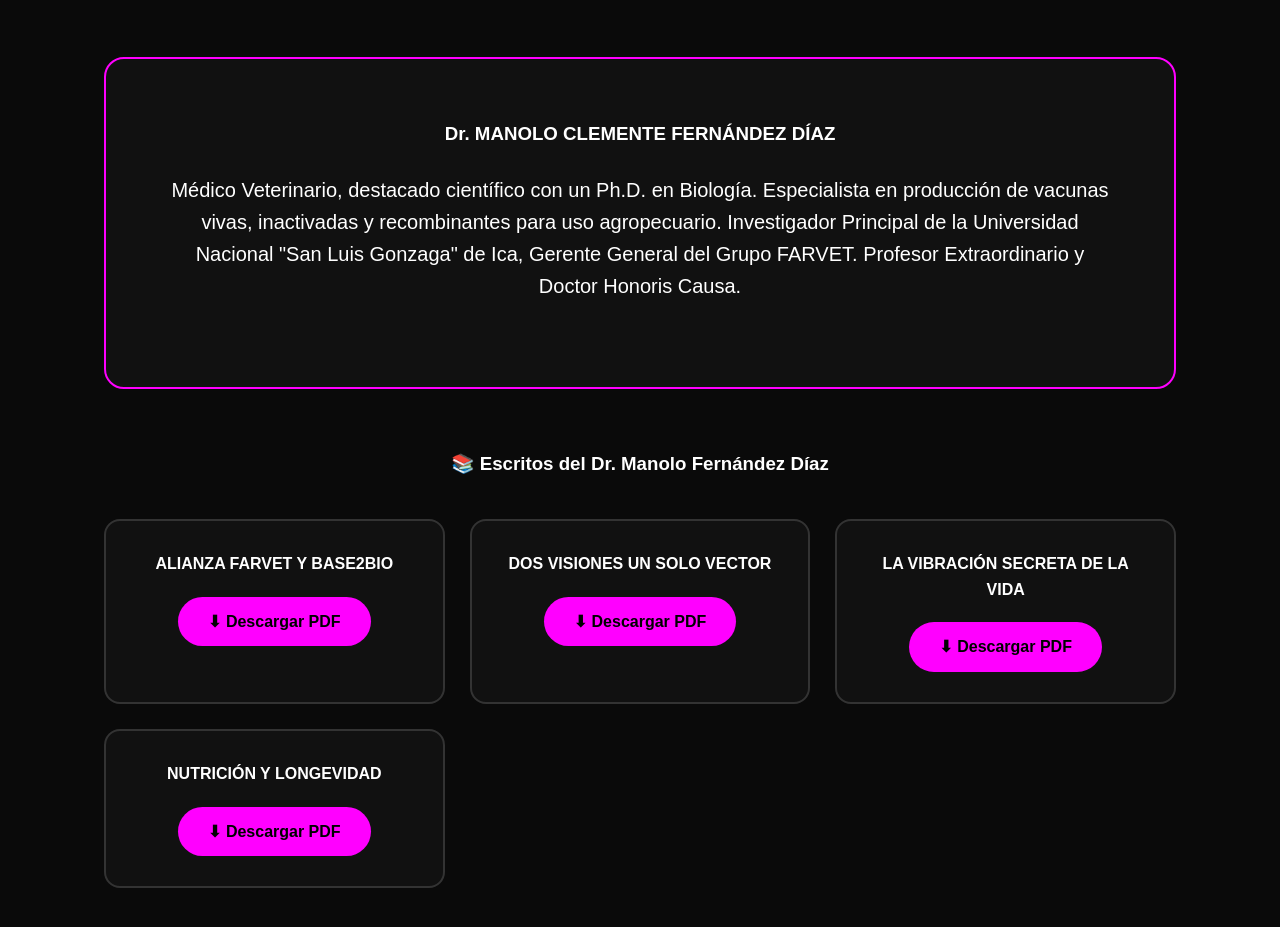
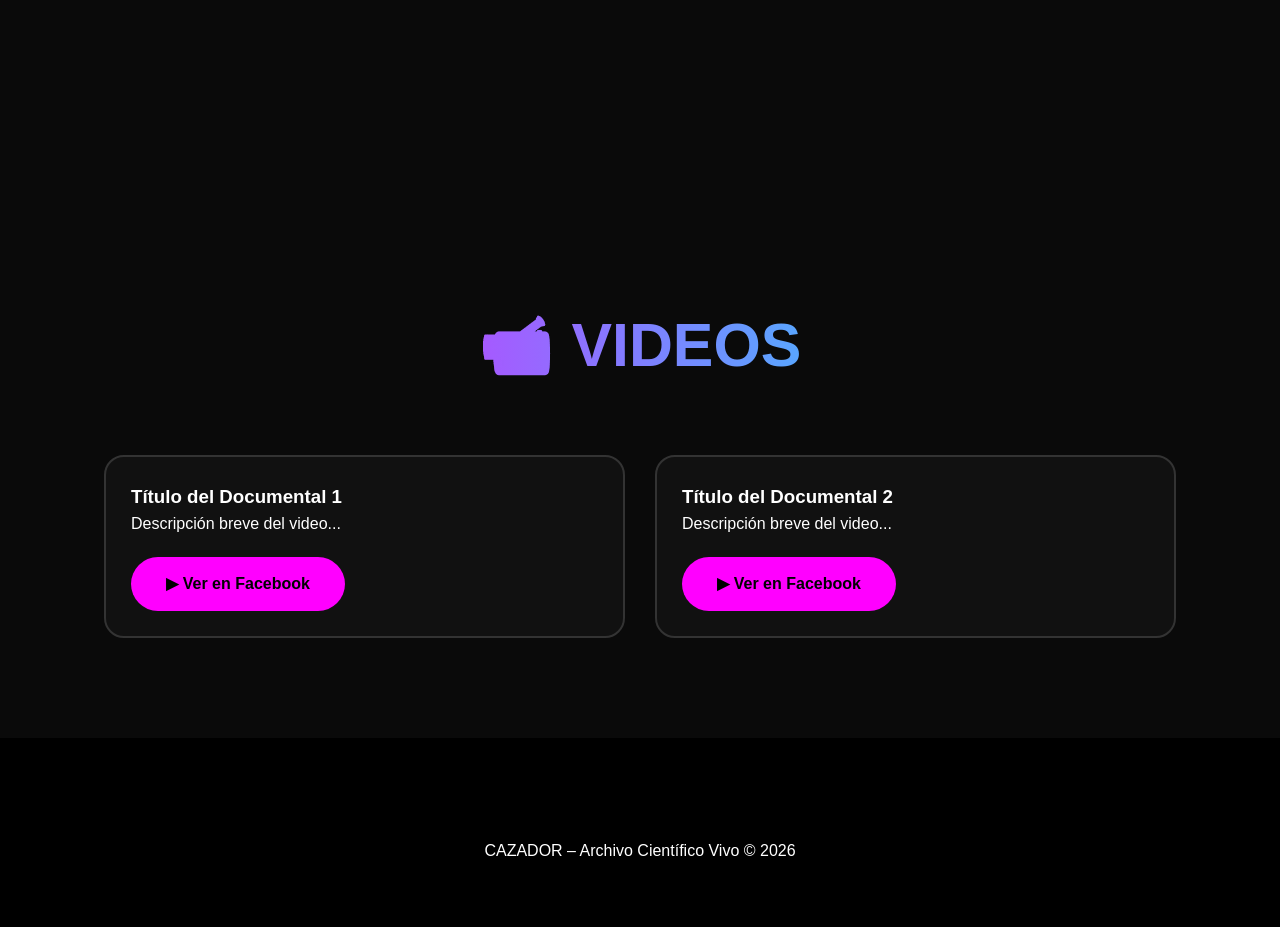
Before and after one commit to alfaterraqueo-gif/CAZADOR, a plain HTML site: page index.html in a window 1280 px wide. Shown: the part 1040-1967 px from the top of the page. Drawn offline with Linux system fonts and the light colour scheme.

Commit message:
Update index.html

```diff
--- a/index.html
+++ b/index.html
@@ -72,35 +72,25 @@
             -webkit-background-clip: text;
             -webkit-text-fill-color: transparent;
         }
-        .intro {
-            background: #111;
-            border: 2px solid var(--neon-pink);
-            border-radius: 20px;
-            padding: 60px 50px;
-            text-align: center;
-            margin-bottom: 60px;
+        .video-grid {
+            display: grid;
+            grid-template-columns: repeat(auto-fit, minmax(380px, 1fr));
+            gap: 30px;
         }
-        .pdf-grid {
-            display: grid;
-            grid-template-columns: repeat(auto-fit, minmax(320px, 1fr));
-            gap: 25px;
-        }
-        .pdf-card {
+        .video-card {
             background: #111;
             border: 2px solid #333;
-            border-radius: 16px;
-            padding: 30px;
-            text-align: center;
+            border-radius: 20px;
+            padding: 25px;
             transition: all 0.4s;
         }
-        .pdf-card:hover {
+        .video-card:hover {
             border-color: var(--neon-pink);
-            transform: translateY(-10px);
-            box-shadow: 0 0 30px rgba(255,0,255,0.3);
+            transform: translateY(-15px);
         }
         .btn {
             margin-top: 20px;
-            padding: 12px 30px;
+            padding: 14px 35px;
             background: var(--neon-pink);
             color: black;
             text-decoration: none;
@@ -127,38 +117,29 @@
         </p>
     </header>
 
-    <!-- SECCIÓN ARCHIVO -->
+    <!-- ARCHIVO (mantengo lo anterior) -->
     <div class="section" id="archivo">
         <h2>🧬 ARCHIVO</h2>
+        <!-- Aquí queda tu introducción del Dr. Manolo + PDFs -->
+    </div>
 
-        <div class="intro">
-            <h3>Dr. MANOLO CLEMENTE FERNÁNDEZ DÍAZ</h3>
-            <p style="font-size:1.25rem; max-width:950px; margin:25px auto;">
-                Médico Veterinario, destacado científico con un Ph.D. en Biología.
-                Especialista en producción de vacunas vivas, inactivadas y recombinantes para uso agropecuario.
-                Investigador Principal de la Universidad Nacional "San Luis Gonzaga" de Ica,
-                Gerente General del Grupo FARVET. Profesor Extraordinario y Doctor Honoris Causa.
-            </p>
-        </div>
+    <!-- VIDEOS -->
+    <div class="section" id="videos">
+        <h2>📹 VIDEOS</h2>
+        <div class="video-grid">
+            <div class="video-card">
+                <h3>Título del Documental 1</h3>
+                <p>Descripción breve del video...</p>
+                <a href="https://facebook.com/..." class="btn" target="_blank">▶ Ver en Facebook</a>
+            </div>
 
-        <h3 style="text-align:center; margin:50px 0 40px;">📚 Escritos del Dr. Manolo Fernández Díaz</h3>
-        <div class="pdf-grid">
-            <div class="pdf-card">
-                <p><strong>ALIANZA FARVET Y BASE2BIO</strong></p>
-                <a href="ALIANZA FARVET Y BASE2BIO.pdf" class="btn" target="_blank">⬇ Descargar PDF</a>
+            <div class="video-card">
+                <h3>Título del Documental 2</h3>
+                <p>Descripción breve del video...</p>
+                <a href="https://facebook.com/..." class="btn" target="_blank">▶ Ver en Facebook</a>
             </div>
-            <div class="pdf-card">
-                <p><strong>DOS VISIONES UN SOLO VECTOR</strong></p>
-                <a href="DOS VISIONES UN SOLO VECTOR.pdf" class="btn" target="_blank">⬇ Descargar PDF</a>
-            </div>
-            <div class="pdf-card">
-                <p><strong>LA VIBRACIÓN SECRETA DE LA VIDA</strong></p>
-                <a href="LA VIBRACIÓN SECRETA DE LA VIDA.pdf" class="btn" target="_blank">⬇ Descargar PDF</a>
-            </div>
-            <div class="pdf-card">
-                <p><strong>NUTRICIÓN Y LONGEVIDAD</strong></p>
-                <a href="NUTRICIÓN Y LONGEVIDAD.pdf" class="btn" target="_blank">⬇ Descargar PDF</a>
-            </div>
+
+            <!-- Agrega más tarjetas aquí -->
         </div>
     </div>
 
```
